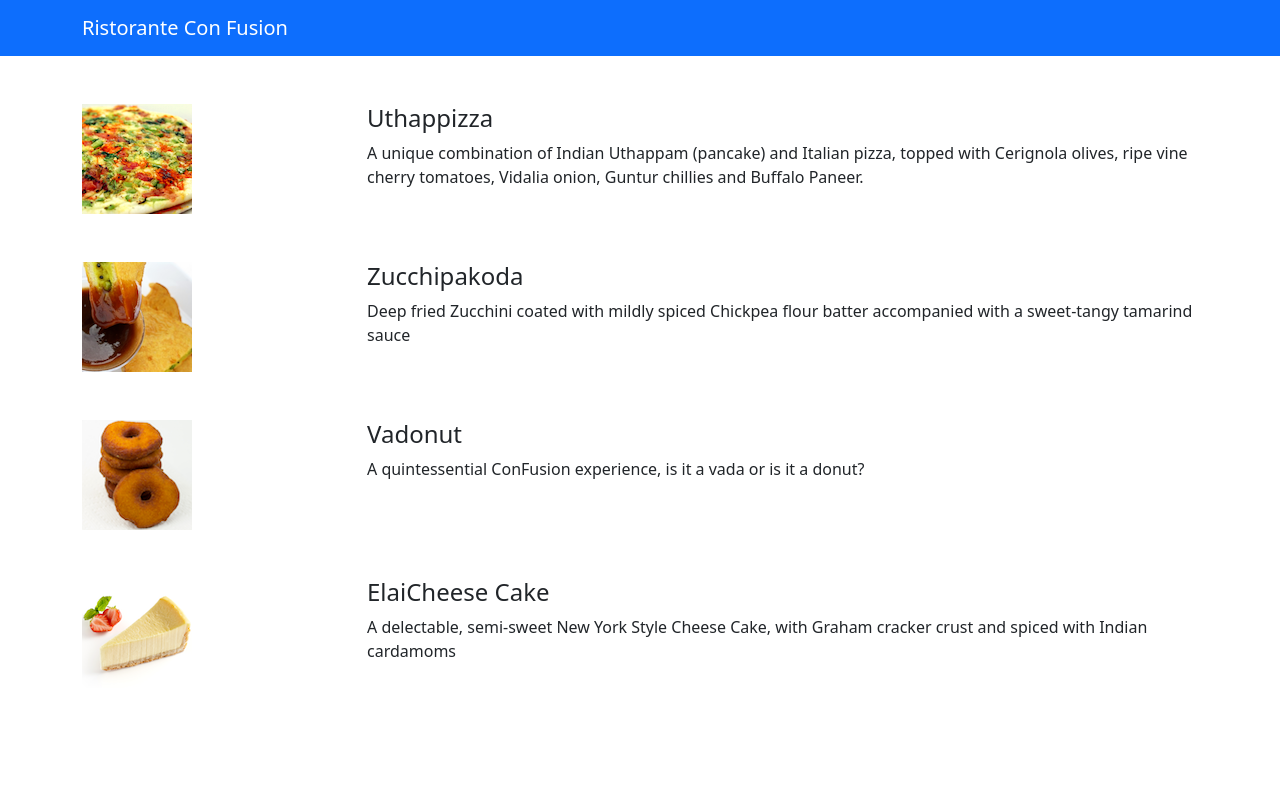
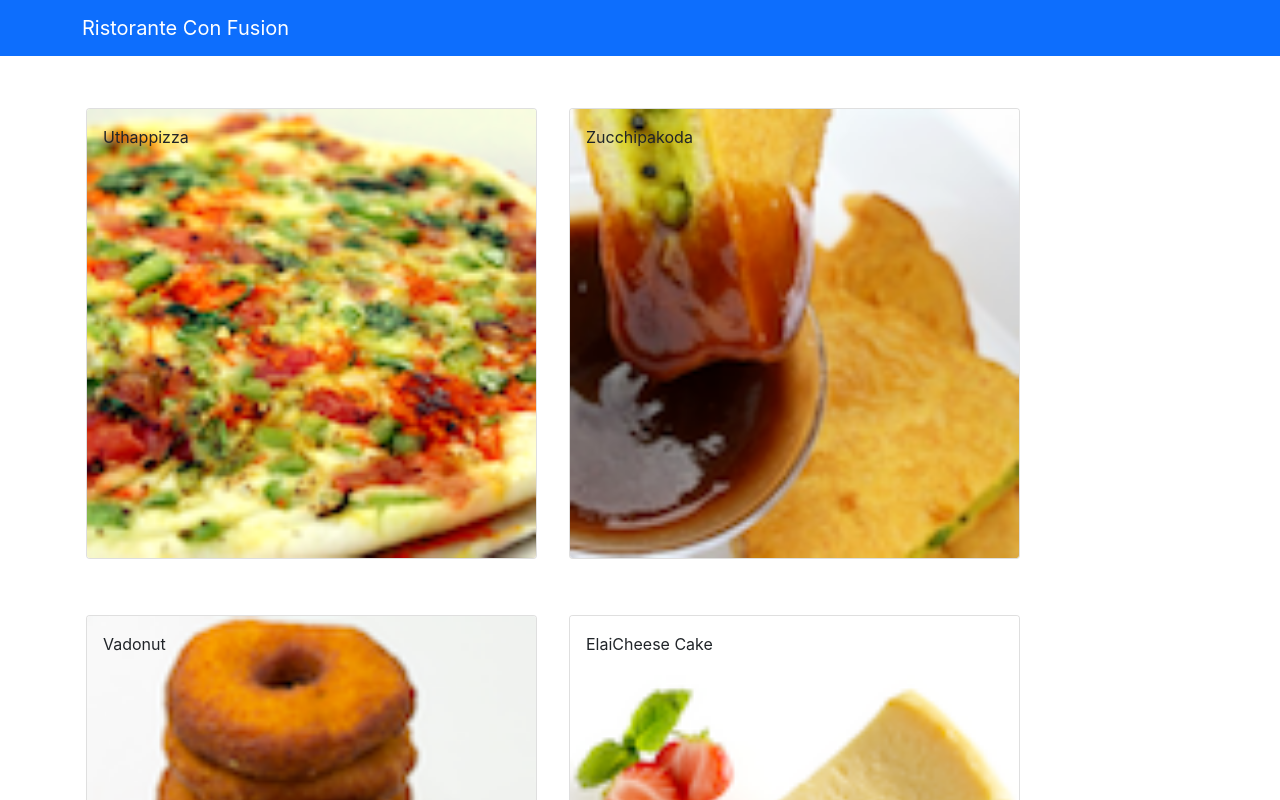
Before and after one commit to tarang1998/confusion, a React (Create React App) app: page / in a window 1280 px wide. Shown: the top 800 px of the page. Built offline with nearby package versions, Linux system fonts and the light colour scheme.

Commit message:
Implemented the dish detail component

```diff
--- a/src/App.js
+++ b/src/App.js
@@ -1,9 +1,22 @@
 
+import { Component } from 'react';
 import { Navbar, NavbarBrand } from 'reactstrap';
 import Menu from './components/MenuComponent';
 
+import { DISHES } from './shared/dishes';
 
-function App() {
+
+class App extends Component{
+  constructor(props){
+    super(props)
+
+    this.state={
+      dishes : DISHES
+    }
+
+  }
+
+  render(){
     return (
       <div>
         <Navbar dark color="primary">
@@ -11,9 +24,11 @@ function App() {
             <NavbarBrand href="/">Ristorante Con Fusion</NavbarBrand>
           </div>
         </Navbar>
-      <Menu/>
+        <Menu dishes = {this.state.dishes}/>
       </div>
     );
   }
+}
+
 
 export default App;
--- a/src/components/MenuComponent.js
+++ b/src/components/MenuComponent.js
@@ -1,5 +1,8 @@
 import React , {Component} from 'react';
-import {Media} from 'reactstrap';
+// import {Media} from 'reactstrap';
+import { Card, CardImg, CardImgOverlay, CardText, CardBody,
+    CardTitle } from 'reactstrap';
+import DishDetailComponent from './dishDetailComponent';
 
 
 class Menu extends Component{
@@ -8,66 +11,42 @@ class Menu extends Component{
         super(props);
 
         this.state = {
-            dishes : [
-                {
-                    id: 0,
-                    name:'Uthappizza',
-                    image: 'assets/images/uthappizza.png',
-                    category: 'mains',
-                    label:'Hot',
-                    price:'4.99',
-                    description:'A unique combination of Indian Uthappam (pancake) and Italian pizza, topped with Cerignola olives, ripe vine cherry tomatoes, Vidalia onion, Guntur chillies and Buffalo Paneer.'
-                },
-                {
-                    id: 1,
-                    name:'Zucchipakoda',
-                    image: 'assets/images/zucchipakoda.png',
-                    category: 'appetizer',
-                    label:'',
-                    price:'1.99',
-                    description:'Deep fried Zucchini coated with mildly spiced Chickpea flour batter accompanied with a sweet-tangy tamarind sauce'
-                },
-                {
-                    id: 2,
-                    name:'Vadonut',
-                    image: 'assets/images/vadonut.png',
-                    category: 'appetizer',
-                    label:'New',
-                    price:'1.99',
-                    description:'A quintessential ConFusion experience, is it a vada or is it a donut?'
-                },
-                 {
-                    id: 3,
-                    name:'ElaiCheese Cake',
-                    image: 'assets/images/elaicheesecake.png',
-                    category: 'dessert',
-                    label:'',
-                    price:'2.99',
-                    description:'A delectable, semi-sweet New York Style Cheese Cake, with Graham cracker crust and spiced with Indian cardamoms'
-                }
-            ]
+            selectedDish: null
         }
+
     }
+
+    onDishSelect(dish) {
+        this.setState({ selectedDish: dish});
+    }
+
+
 
     render(){
 
-        const menu = this.state.dishes.map((dish)=>{
+        const menu = this.props.dishes.map((dish)=>{
             return(
-                <div key={dish.id} className = 'col-12 mt-5'>
+                <div key={dish.id} className = 'col-12 col-md-5 m-1'>
+                    <Card key={dish.id} onClick={() => this.onDishSelect(dish)} className = 'mt-5'>
+                        <CardImg width="100%" src={dish.image} alt={dish.name} />
+                        <CardImgOverlay>
+                            <CardTitle>{dish.name}</CardTitle>
+                        </CardImgOverlay>
+                    </Card>
 
-                    <Media className= 'row' >
+                    {/* <Media className= 'row' >
 
-                        <Media left middle href = '#' className = 'col-md-3'>
+                        <Media left  href = '#' className = 'col-md-2'>
                             <Media object src={dish.image} alt={dish.name} />
                         </Media>
 
 
-                        <Media body className = 'col-md-9'>
+                        <Media body className = 'col-md-9 '>
                             <Media heading>{dish.name}</Media>
                             <p>{dish.description}</p>
                         </Media>
 
-                    </Media>
+                    </Media> */}
                 </div>
             )
         });
@@ -77,11 +56,17 @@ class Menu extends Component{
             <div className = 'container'>
                 <div className = 'row'>
 
-                    <Media >
+                    {/* <Media list>
                         {menu}
-                    </Media>
+                    </Media> */}
+                    {menu}
 
                 </div>
+
+                <DishDetailComponent dishDetails = {this.state.selectedDish}/>
+
+
+
             </div>
 
         );
--- /dev/null
+++ b/src/components/dishDetailComponent.js
@@ -0,0 +1,66 @@
+
+import React, {Component} from 'react';
+import { Card, CardImg, CardImgOverlay, CardText, CardBody,
+    CardTitle } from 'reactstrap';
+
+
+class DishDetailComponent extends Component{
+
+
+    constructor(props){
+        super(props);
+
+
+    }
+
+    render(){
+
+        if (this.props.dishDetails != null) {
+
+            const dishDetail = this.props.dishDetails;
+
+            const comments = dishDetail.comments.map((comment)=>{
+                return(
+                    <div key={comment.id} className = 'm-1 mt-5'>
+                        <p>{comment.comment}</p>
+                        -- {comment.author}, {comment.date}
+
+                    </div>
+                )
+            });
+
+            return(
+                <div className="row">
+                  <div  className="col-12 col-md-5 m-1 mt-5">
+                    <Card>
+                        <CardImg top src={dishDetail.image} alt={dishDetail.name} />
+                        <CardBody>
+                        <CardTitle>{dishDetail.name}</CardTitle>
+                        <CardText>{dishDetail.description}</CardText>
+                        </CardBody>
+                    </Card>
+                  </div>
+
+                  <div  className="col-12 col-md-5 m-1 mt-5">
+                    <h1>Comments</h1>
+                    <br/>
+                    {comments}
+                  </div>
+
+                </div>
+
+            );
+        }
+
+        else
+            return(
+                <div>
+
+                </div>
+            );
+
+    }
+
+}
+
+export default DishDetailComponent;
--- a/src/index.js
+++ b/src/index.js
@@ -1,10 +1,12 @@
 import React from 'react';
 import ReactDOM from 'react-dom';
+
+import 'bootstrap/dist/css/bootstrap.min.css';
+
 import './index.css';
 import App from './App';
 import reportWebVitals from './reportWebVitals';
 
-import 'bootstrap/dist/css/bootstrap.min.css';
 
 
 ReactDOM.render(
```
Lines whose indentation alone changed are shown as unchanged.
